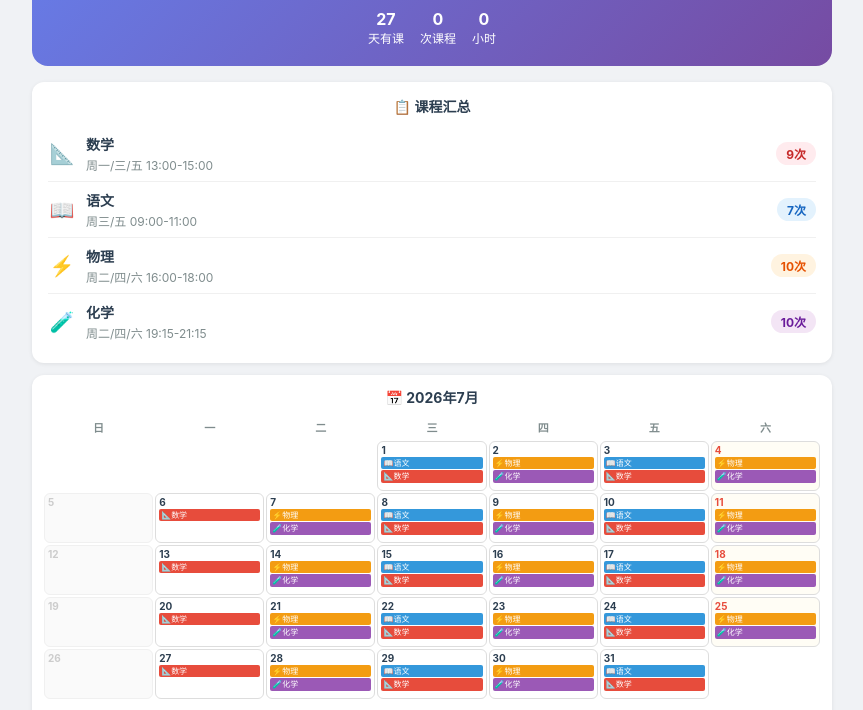
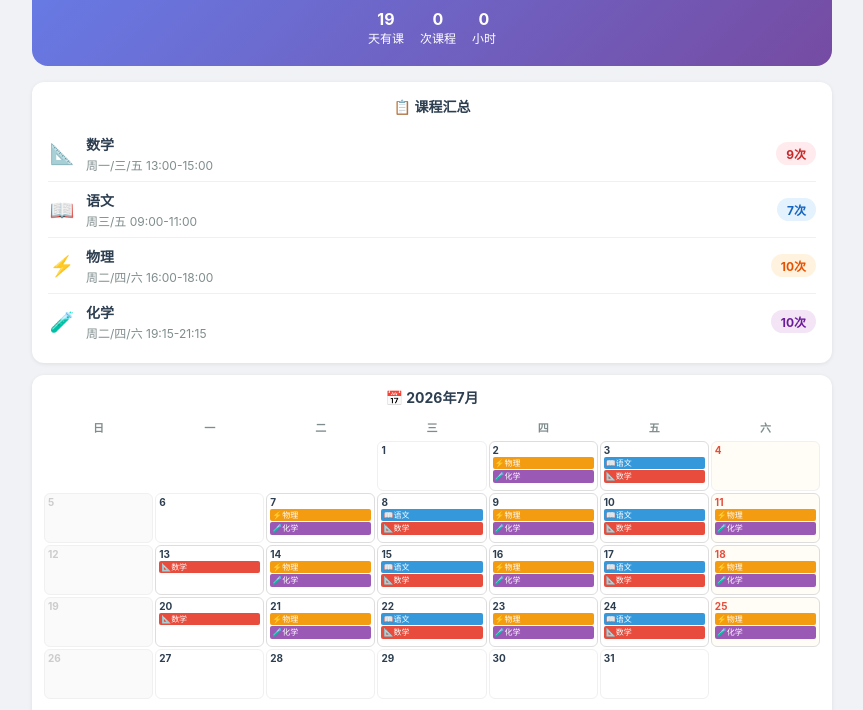
Before and after one commit to glenman/niniu-highschool-calendar, a plain HTML site: page index.html in a window 1280 px wide. Shown: the part 90-800 px from the top of the page, without its empty margins (208-1071 px from the left). Drawn offline with Linux system fonts and the light colour scheme.

Commit message:
fix: re-embed updated schedule data (19 days)

```diff
--- a/index.html
+++ b/index.html
@@ -318,7 +318,7 @@
     const DATA = {
   "title": "妞妞高中衔接补课日程",
   "period": "2026年7月1日 - 7月31日",
-  "total_days": 27,
+  "total_days": 19,
   "subjects": [
     "数学",
     "语文",
@@ -326,30 +326,6 @@
     "化学"
   ],
   "schedule": [
-    {
-      "date": "2026-07-01",
-      "weekday": "周三",
-      "events": [
-        {
-          "subject": "数学",
-          "emoji": "📐",
-          "time": "13:00-15:00",
-          "start_time": "13:00",
-          "end_time": "15:00",
-          "color": "#e74c3c",
-          "description": "高中数学衔接"
-        },
-        {
-          "subject": "语文",
-          "emoji": "📖",
-          "time": "09:00-11:00",
-          "start_time": "09:00",
-          "end_time": "11:00",
-          "color": "#3498db",
-          "description": "高中语文衔接"
-        }
-      ]
-    },
     {
       "date": "2026-07-02",
       "weekday": "周四",
@@ -395,45 +371,6 @@
           "end_time": "11:00",
           "color": "#3498db",
           "description": "高中语文衔接"
-        }
-      ]
-    },
-    {
-      "date": "2026-07-04",
-      "weekday": "周六",
-      "events": [
-        {
-          "subject": "物理",
-          "emoji": "⚡",
-          "time": "16:00-18:00",
-          "start_time": "16:00",
-          "end_time": "18:00",
-          "color": "#f39c12",
-          "description": "高中物理衔接"
-        },
-        {
-          "subject": "化学",
-          "emoji": "🧪",
-          "time": "19:15-21:15",
-          "start_time": "19:15",
-          "end_time": "21:15",
-          "color": "#9b59b6",
-          "description": "高中化学衔接"
-        }
-      ]
-    },
-    {
-      "date": "2026-07-06",
-      "weekday": "周一",
-      "events": [
-        {
-          "subject": "数学",
-          "emoji": "📐",
-          "time": "13:00-15:00",
-          "start_time": "13:00",
-          "end_time": "15:00",
-          "color": "#e74c3c",
-          "description": "高中数学衔接"
         }
       ]
     },
@@ -826,117 +763,6 @@
           "description": "高中化学衔接"
         }
       ]
-    },
-    {
-      "date": "2026-07-27",
-      "weekday": "周一",
-      "events": [
-        {
-          "subject": "数学",
-          "emoji": "📐",
-          "time": "13:00-15:00",
-          "start_time": "13:00",
-          "end_time": "15:00",
-          "color": "#e74c3c",
-          "description": "高中数学衔接"
-        }
-      ]
-    },
-    {
-      "date": "2026-07-28",
-      "weekday": "周二",
-      "events": [
-        {
-          "subject": "物理",
-          "emoji": "⚡",
-          "time": "16:00-18:00",
-          "start_time": "16:00",
-          "end_time": "18:00",
-          "color": "#f39c12",
-          "description": "高中物理衔接"
-        },
-        {
-          "subject": "化学",
-          "emoji": "🧪",
-          "time": "19:15-21:15",
-          "start_time": "19:15",
-          "end_time": "21:15",
-          "color": "#9b59b6",
-          "description": "高中化学衔接"
-        }
-      ]
-    },
-    {
-      "date": "2026-07-29",
-      "weekday": "周三",
-      "events": [
-        {
-          "subject": "数学",
-          "emoji": "📐",
-          "time": "13:00-15:00",
-          "start_time": "13:00",
-          "end_time": "15:00",
-          "color": "#e74c3c",
-          "description": "高中数学衔接"
-        },
-        {
-          "subject": "语文",
-          "emoji": "📖",
-          "time": "09:00-11:00",
-          "start_time": "09:00",
-          "end_time": "11:00",
-          "color": "#3498db",
-          "description": "高中语文衔接"
-        }
-      ]
-    },
-    {
-      "date": "2026-07-30",
-      "weekday": "周四",
-      "events": [
-        {
-          "subject": "物理",
-          "emoji": "⚡",
-          "time": "16:00-18:00",
-          "start_time": "16:00",
-          "end_time": "18:00",
-          "color": "#f39c12",
-          "description": "高中物理衔接"
-        },
-        {
-          "subject": "化学",
-          "emoji": "🧪",
-          "time": "19:15-21:15",
-          "start_time": "19:15",
-          "end_time": "21:15",
-          "color": "#9b59b6",
-          "description": "高中化学衔接"
-        }
-      ]
-    },
-    {
-      "date": "2026-07-31",
-      "weekday": "周五",
-      "events": [
-        {
-          "subject": "数学",
-          "emoji": "📐",
-          "time": "13:00-15:00",
-          "start_time": "13:00",
-          "end_time": "15:00",
-          "color": "#e74c3c",
-          "description": "高中数学衔接"
-        },
-        {
-          "subject": "语文",
-          "emoji": "📖",
-          "time": "09:00-11:00",
-          "start_time": "09:00",
-          "end_time": "11:00",
-          "color": "#3498db",
-          "description": "高中语文衔接"
-        }
-      ]
     }
   ]
 };
```
